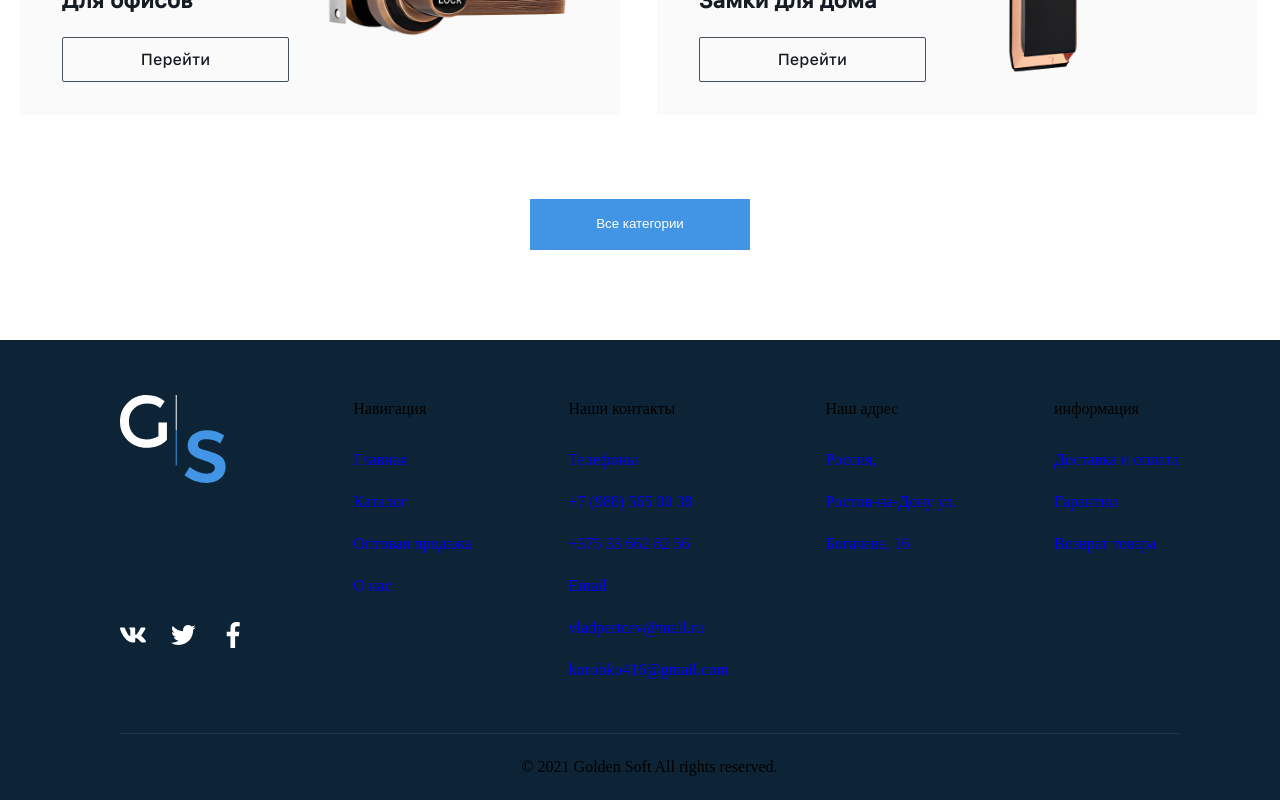
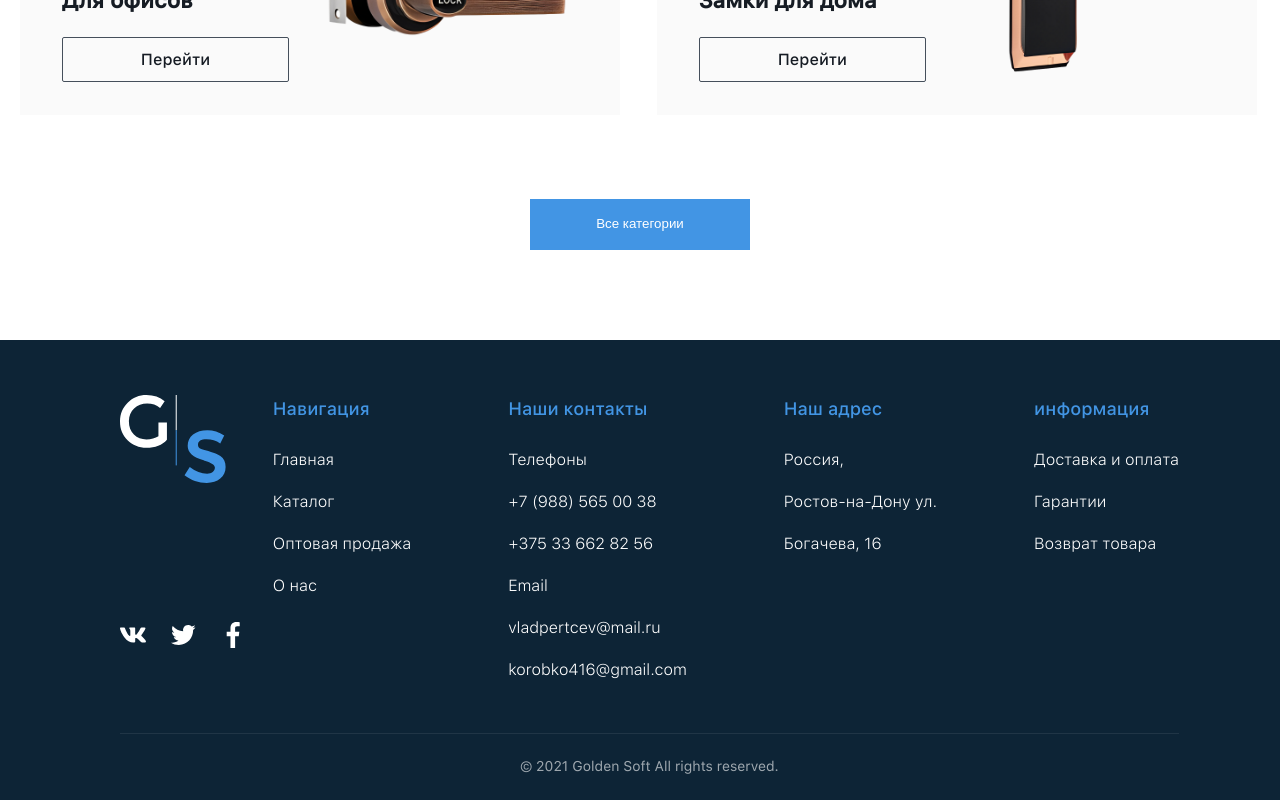
Before and after one commit to iamalidev/golden-soft, a React (Create React App) app: page / in a window 1280 px wide. Shown: the part 2375-3175 px from the top of the page. Built offline with nearby package versions, Linux system fonts and the light colour scheme.

Commit message:
footer styles changed

```diff
--- a/src/components/Footer/style.js
+++ b/src/components/Footer/style.js
@@ -51,10 +51,10 @@ const FooterLinks = styled.div`
 `;
 
 const FooterLinksTitle = styled.p`
-  ${Fonts.SFPMedium}
+  font-family: ${Fonts.SFPMedium};
   font-size: 18px;
   line-height: 28px;
-  ${Colors.white}
+  color: ${Colors.blue};
 `;
 
 const FooterLinksContent = styled.div`
@@ -64,10 +64,10 @@ const FooterLinksContent = styled.div`
 `;
 
 const FooterLinksLink = styled.a`
-  ${Fonts.SFPLight}
+  font-family: ${Fonts.SFPLight};
   font-size: 16px;
   line-height: 26px;
-  ${Colors.white}
+  color: ${Colors.white};
 `;
 
 const FooterBottom = styled.div`
@@ -75,10 +75,10 @@ const FooterBottom = styled.div`
 `;
 
 const FooterBottomText = styled.p`
-  ${Fonts.SFPRegular}
+  font-family: ${Fonts.SFPRegular};
   font-size: 14px;
   line-height: 17px;
-  ${Colors.white}
+  color: ${Colors.white};
   opacity: 0.6;
   text-align: center;
 `;
```
